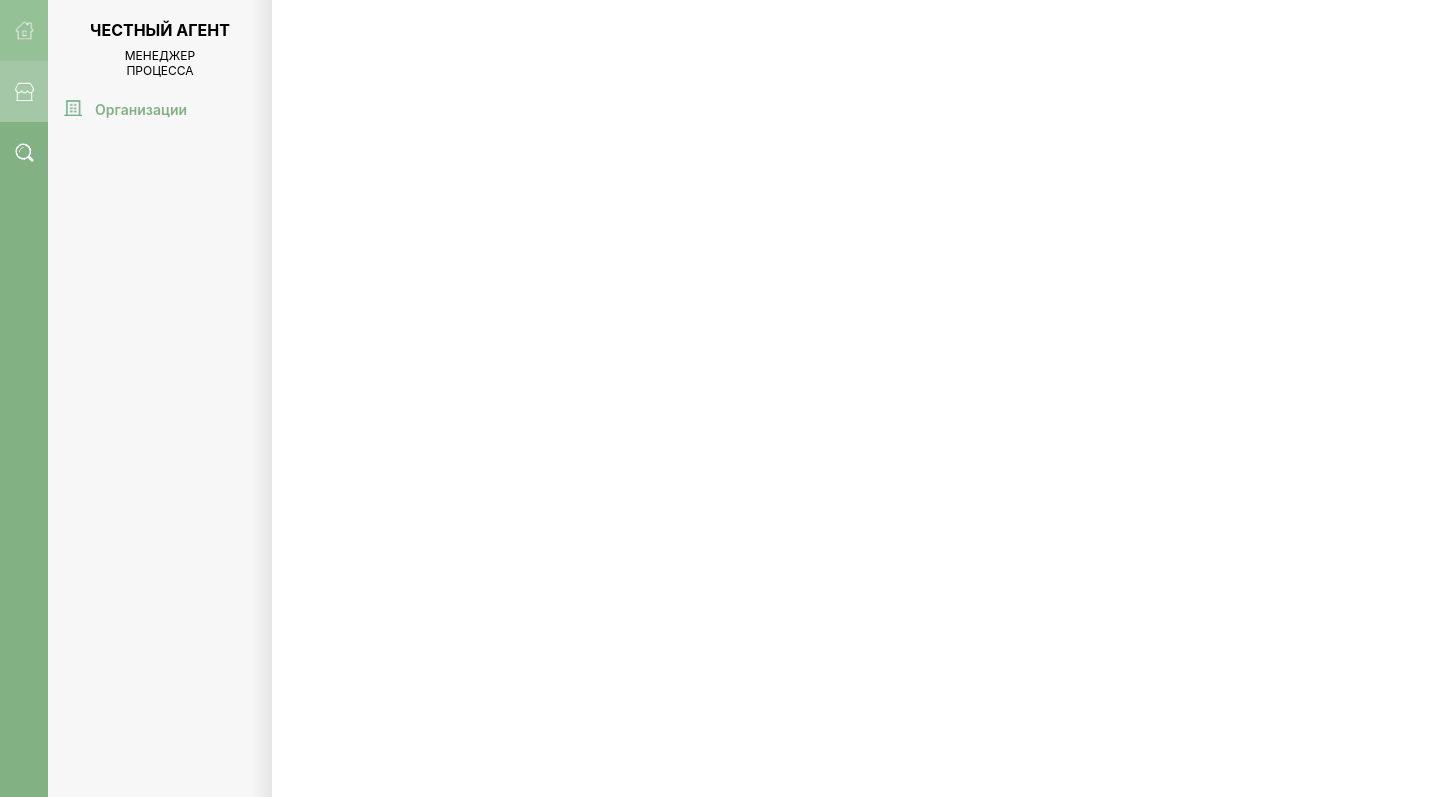
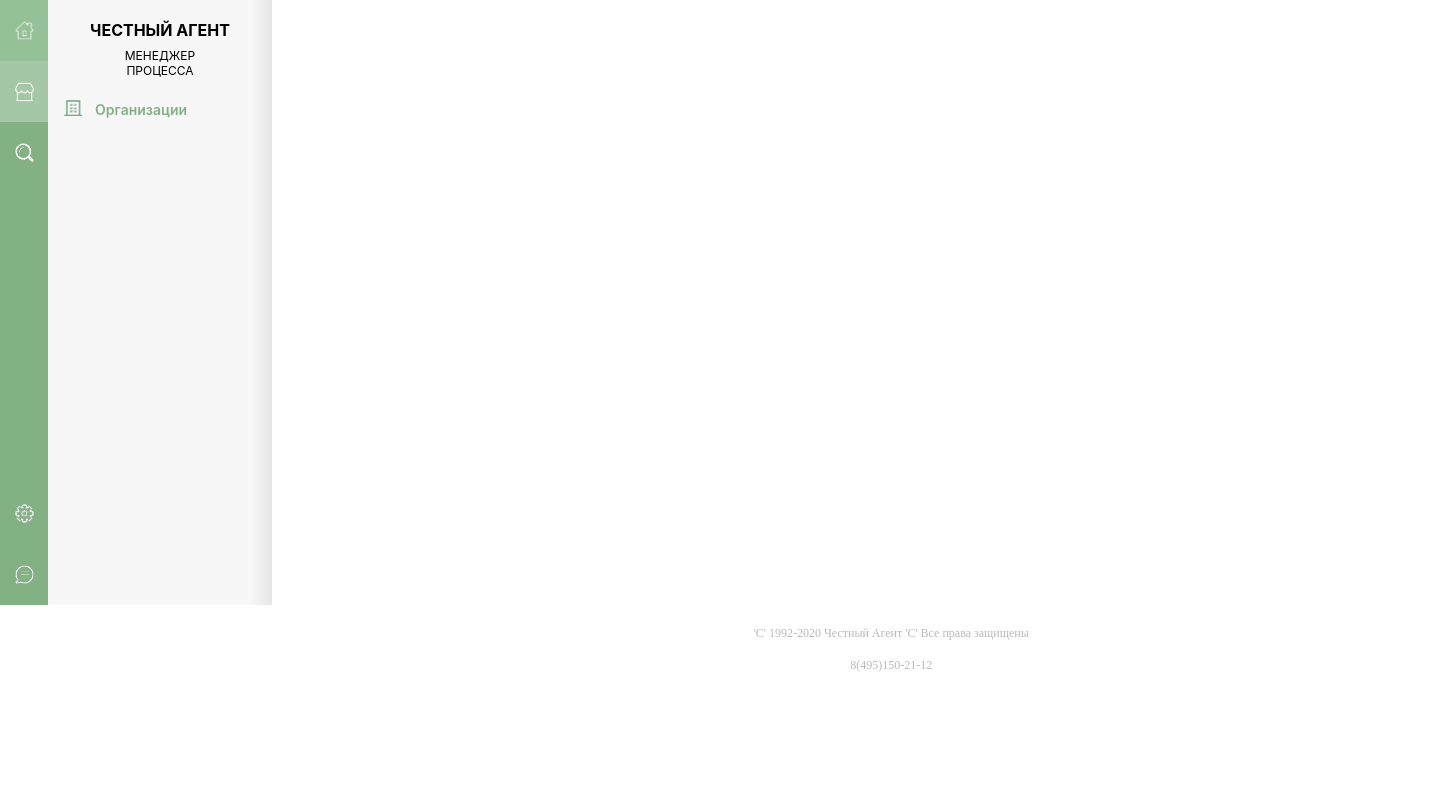
Before and after one commit to kokolka/testRepa, a React (Create React App) app: page /#/organizations in a window 1280 px wide. Shown: the top 797 px of the page, 1440 px wide, since content can reach past the window. Built offline with nearby package versions, Linux system fonts and the light colour scheme.

Commit message:
add style and start to add adaptive

```diff
--- a/src/App.css
+++ b/src/App.css
@@ -1,6 +1,6 @@
 .App {
-  width: 1440px;
-  height: 1028px;
+  max-width: 1440px;
+  max-height: 1028px;
 }
 
 .app_content {
@@ -9,6 +9,7 @@
     'n c';
 
   grid-template-columns: 48px 1fr;
+  grid-template-rows: 1fr;
 }
 
 .app_navbar {
--- a/src/Components/ListAgents/Agent/Agent.jsx
+++ b/src/Components/ListAgents/Agent/Agent.jsx
@@ -97,6 +97,7 @@ const HeadPage = (props) => {//верхний элемент страницы
                 </div>
                 <div className={s.back_text}>К СПИСКУ ЮРИДИЧЕСКИХ ЛИЦ</div>
             </div>
+            <div>
             {props.contactID == props.UserId
                 ? <div className={s.head_action_menu}>
                     <div className={`${s.icon_element__link} ${s.icon_element}`}>
@@ -112,6 +113,7 @@ const HeadPage = (props) => {//верхний элемент страницы
                     </div>
                 </div>
                 : null}
+            </div>
         </div>
     );
 }
--- a/src/Components/ListAgents/Agent/Agent.module.css
+++ b/src/Components/ListAgents/Agent/Agent.module.css
@@ -3,9 +3,7 @@
 
 .page_box_head{
     height: 72px;
-    width: 1168px;
-
-    padding: 0 0 0 42px;
+    width: 100%;
 
     display: flex;
 
@@ -25,7 +23,7 @@
     height: 14px;
     width: 34px;
 
-    padding: 0;
+    padding: 0 0 0 42px;
 
     display: flex;
 
@@ -35,7 +33,6 @@
 .back_arrow img{
     margin: 0;
     height: 14px;
-    /* position: absolute; */
 }
 .back_text{
     font-weight: 600;
@@ -48,6 +45,8 @@
     display: flex;
 
     align-content: center;
+
+    float: right;
 }
 .icon_element{
     display: flex;
--- a/src/Components/ListAgents/ListAhents.module.css
+++ b/src/Components/ListAgents/ListAhents.module.css
@@ -1,21 +1,24 @@
 .wrapper_box {
+    min-height: 100%;
+
     display: grid;
 
     grid-template-areas:
         'o c';
 
     grid-template-columns: 224px 1fr;
+    grid-template-rows: 100%;
 }
 
 .wrapper_box__organization {
-    z-index: 99;
     grid-area: o;
 
     text-align: center;
 
     background-color: #F7F7F7;
 
-    height: 900px;
+    /* height: 900px; */
+    height: 100%;
     width: 224px;
 }
 
@@ -47,7 +50,8 @@
     position: relative;
     top: -131px;
     width: 21px;
-    height: 900px;
+    /* height: 900px; */
+    height: 100%;
 
     background: linear-gradient(90deg, rgba(0, 0, 0, 0.072) 0%, rgba(255, 255, 255, 0) 100%);
     transform: matrix(-1, 0, 0, 1, 0, 0);
@@ -89,10 +93,12 @@
 .wrapper_box__listAgents {
     grid-area: c;
 
-    height: 900px;
+    /* height: 900px; */
+    height: 100%;
 }
 .wrapper_box__agent_element{
-    height: 900px;
+    /* height: 900px; */
+    height: 100%;
 
-    overflow-y: auto;
+    /* overflow-y: auto; */
 }
--- a/src/Components/Side Menu/SideMenu.jsx
+++ b/src/Components/Side Menu/SideMenu.jsx
@@ -28,7 +28,7 @@ const SideMenu = (props) => {
                     </NavLink>
                 </div>
             </div>
-            <div>
+            <div className={s.sideMenu_box__void_element}>
 
             </div>
             <div>
--- a/src/Components/Side Menu/SideMenu.module.css
+++ b/src/Components/Side Menu/SideMenu.module.css
@@ -15,7 +15,7 @@
 
 .sideMenu_box{
     width: 48px;
-    height: 900px;
+    min-height: 100%;
 
     background-color: #82B284;
 
@@ -42,3 +42,7 @@
     width: 19px;
     height: 19px;
 }
+
+.sideMenu_box__void_element{
+    min-height: 300px;
+}
```
